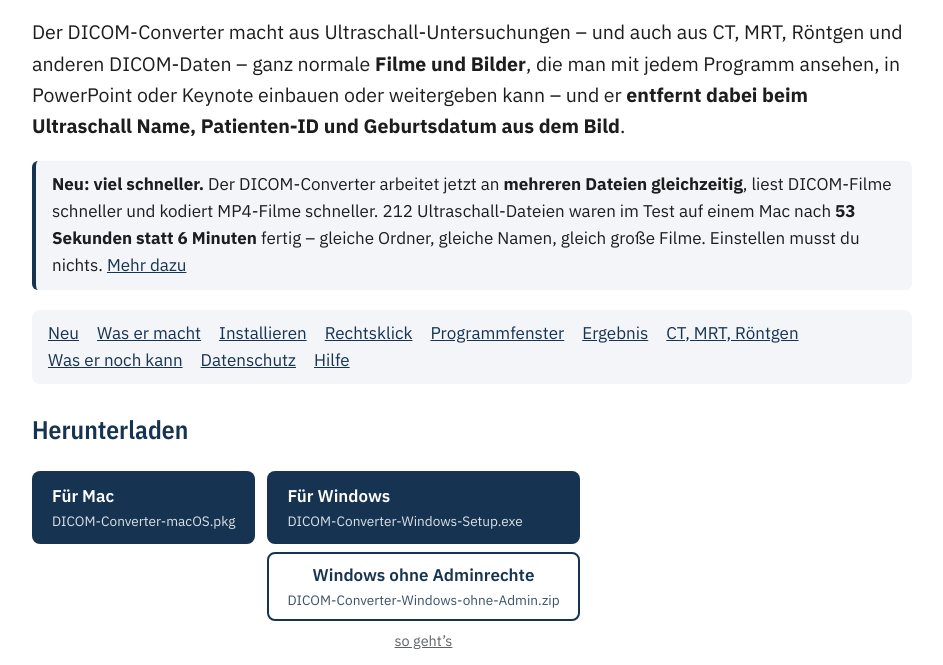
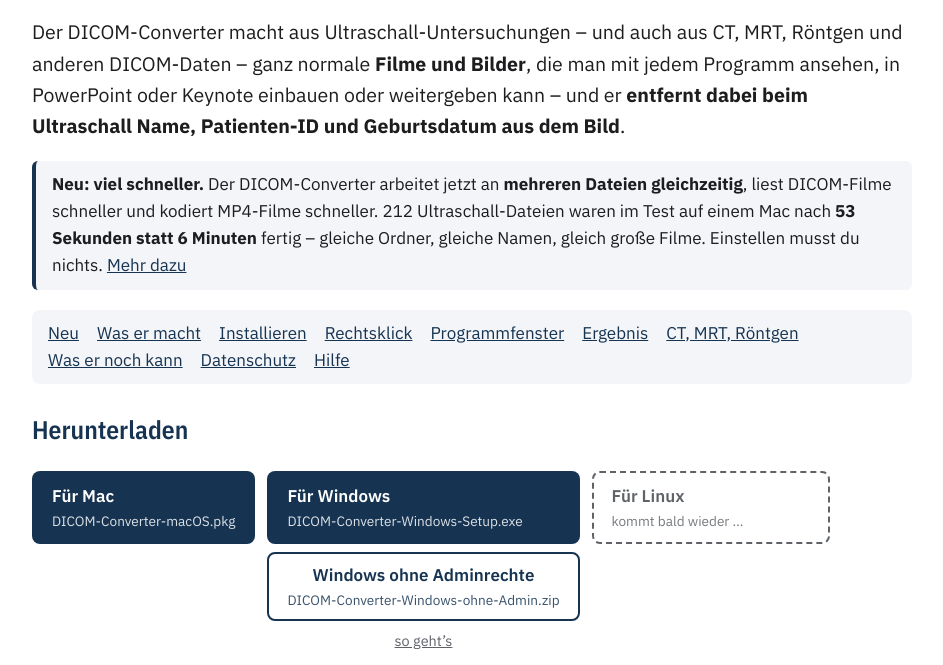
Before and after one commit to jensberger-dev/dicom-converter, a plain HTML site: page index.html in a window 1280 px wide. Shown: the part 135-800 px from the top of the page, without its empty margins (168-1111 px from the left). Drawn offline with Linux system fonts and the light colour scheme.

Commit message:
DICOM-Converter 3.0.0.567 (28.11.2026)

```diff
--- a/index.html
+++ b/index.html
@@ -43,6 +43,7 @@
   .dl-col { display: flex; flex-direction: column; gap: 8px; }
   .dl-col .button.secondary { white-space: normal; text-align: center; }
   .dl-how { font-size: 0.85em; text-align: center; }
+  .button.soon { background: transparent; color: var(--muted); border: 2px dashed var(--muted); padding: 10px 18px; cursor: default; min-width: 14em; box-sizing: border-box; }
   .button.secondary { background: transparent; color: var(--accent); border: 2px solid var(--accent); padding: 8px 18px; white-space: nowrap; }
   .support { display: flex; flex-wrap: wrap; align-items: center; gap: 12px 20px; background: var(--box); border-radius: 8px; padding: 12px 16px; margin: 14px 0 4px; }
   .support span { flex: 1 1 320px; }
@@ -96,7 +97,8 @@ Einstellen musst du nichts. <a href="#schneller">Mehr dazu</a></p>
     <a class="button secondary" href="https://github.com/jensberger-dev/dicom-converter/releases/latest/download/DICOM-Converter-Windows-ohne-Admin.zip" data-klick="download-windows">Windows ohne Adminrechte<small>DICOM-Converter-Windows-ohne-Admin.zip</small></a>
     <a class="muted dl-how" href="#windows-zip">so geht’s</a>
   </div>
-  </div>
+    <span class="button soon" aria-disabled="true">Für Linux<small>kommt bald wieder …</small></span>
+</div>
 <p class="muted">Mac ab macOS 11 (Apple Silicon und Intel), von Apple signiert · Windows 10 oder 11 (64 Bit) · <a href="#voraussetzungen">Systemvoraussetzungen</a></p>
 <p class="muted">Version 3.0.0.567 · <a href="https://github.com/jensberger-dev/dicom-converter/releases/latest/download/DICOM-Converter-Neuerungen.pdf" data-klick="download-neuerungen">Was ist neu gegenüber 2.0.8 (PDF)</a></p>
 <div class="support">
```
Also changed, not shown: en/index.html (+3 -1 lines).
